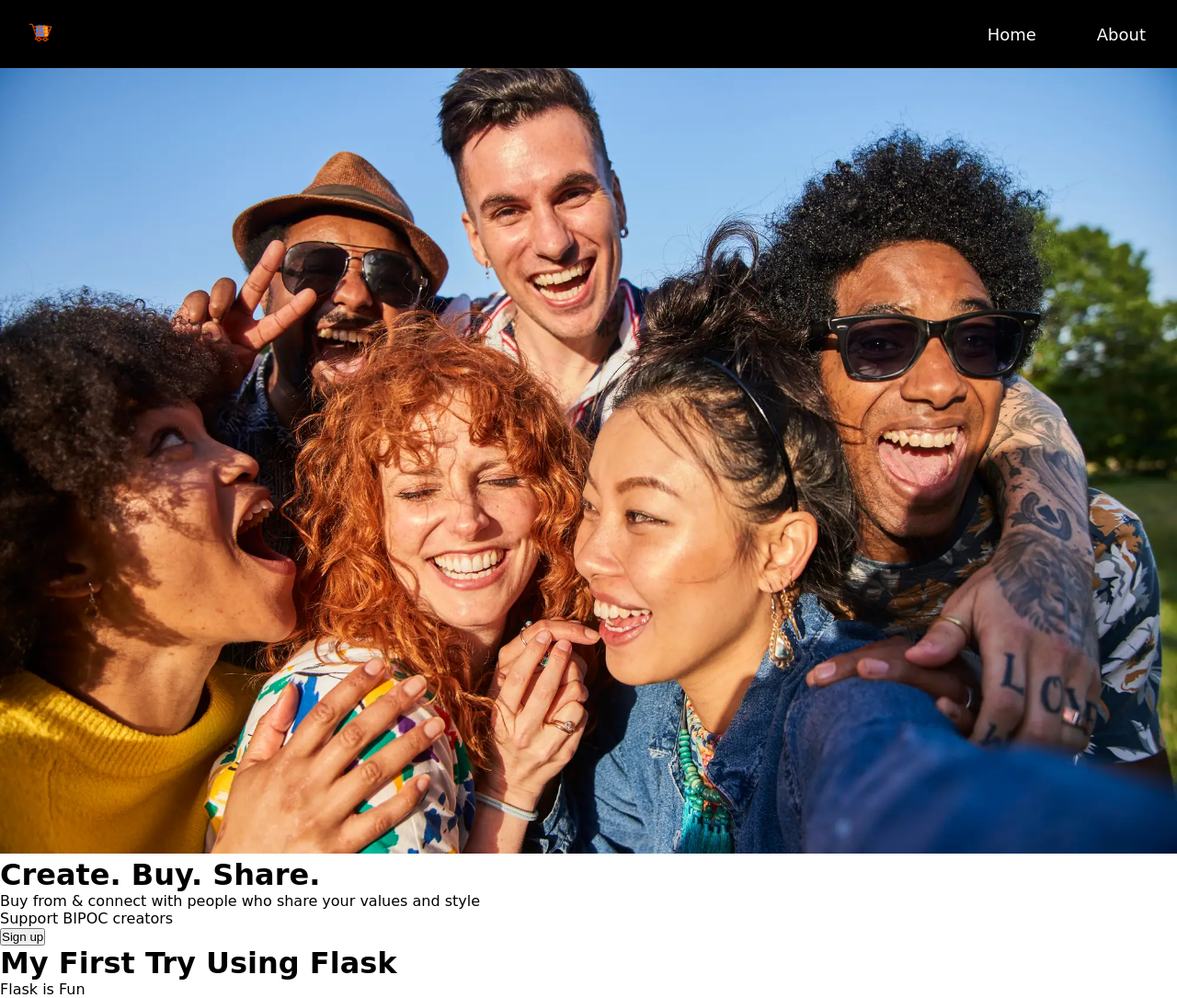
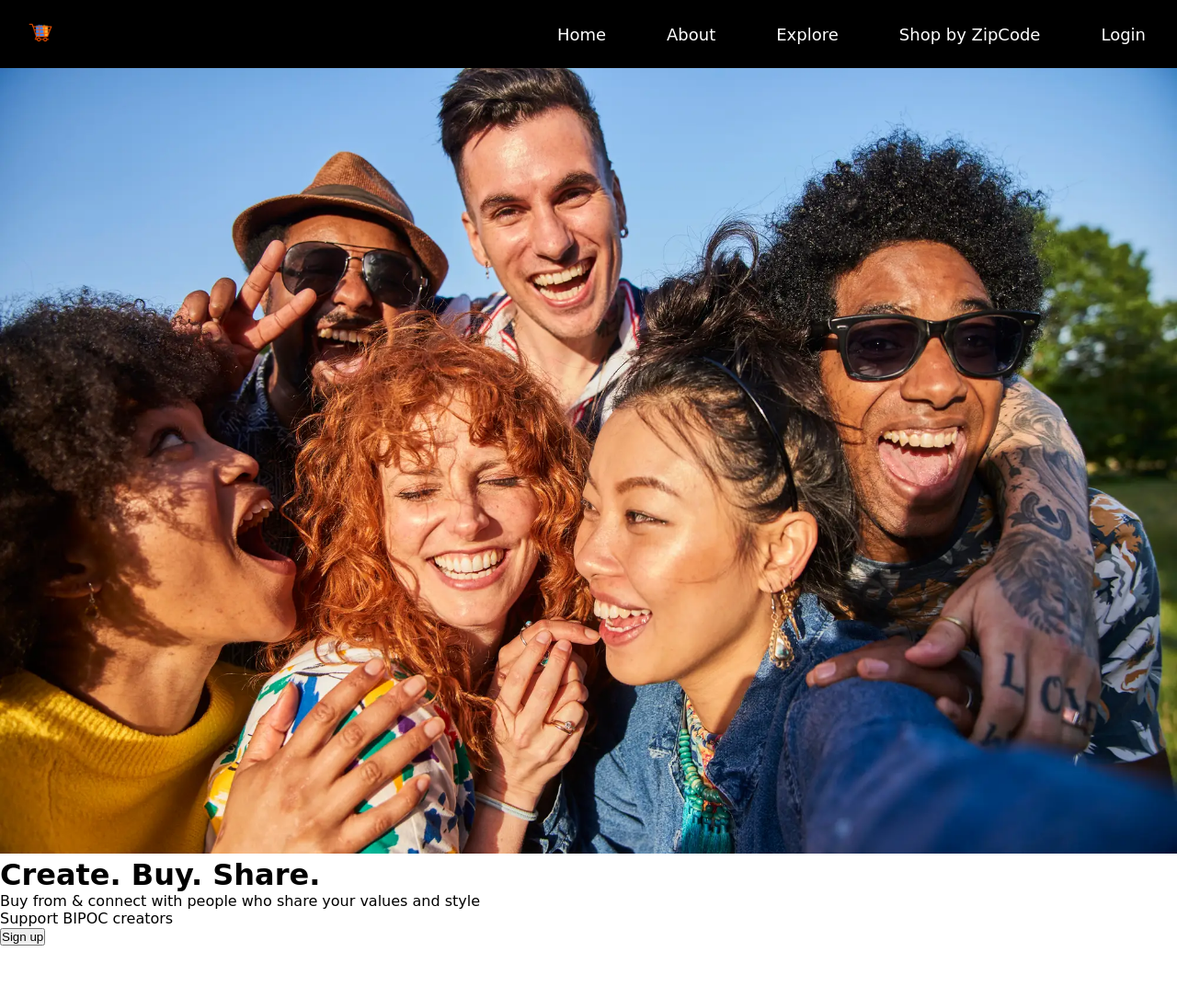
Before and after one commit to Sabina29/Black-Wings-Hacks-2023, a Flask app: page / in a window 1280 px wide. Shown: the whole page at 92% size. After the commit the page ends 1028 px from the top, so only its background shows below. Run offline with Flask 2, Linux system fonts and the light colour scheme.

Commit message:
Update heading on landing page

```diff
--- a/templates/home.html
+++ b/templates/home.html
@@ -12,8 +12,18 @@
     {% extends "template.html" %}
     {% block content %}
 
-    <h1> My First Try Using Flask </h1>
-    <p> Flask is Fun </p>
+    <div class="hero">
+        <img src="static\images\friendshavefun.webp" alt="Smiling friends" />
+        <div class="overlay">
+            <div class="text-container">
+                <h1 class="header-text">Create. Buy. Share.</h1>
+                <p class="header-text">Buy from & connect with people who share your values and style</p>
+                <p class="header-text">Support BIPOC creators</p>
+                <button type="button" class="header-button">Sign up</button>
+            </div>
+        </div>
+
+    </div>
 
     {% endblock %}
 </body>
--- a/templates/template.html
+++ b/templates/template.html
@@ -6,7 +6,7 @@
     <meta http-equiv="X-UA-Compatible" content="IE=edge">
     <meta name="viewport" content="width=device-width, initial-scale=1.0">
     <link rel="stylesheet" href="{{ url_for('static',    filename='css/template.css') }}">
-    <title>Webapp Parent Template</title>
+    <title> MelaMarket </title>
 </head>
 
 <body>
@@ -21,23 +21,14 @@
             <ul class="menu">
                 <li><a href="{{ url_for('home') }}">Home</a></li>
                 <li><a href="{{ url_for('about') }}">About</a></li>
+                <li><a href="#">Explore</a></li>
+                <li><a href="#">Shop by ZipCode</a></li>
+                <li><a href="#">Login</a></li>
 
             </ul>
 
         </nav>
 
-        <div class="hero">
-            <img src="static\images\friendshavefun.webp" alt="Smiling friends" />
-            <div class="overlay">
-                <div class="text-container">
-                    <h1 class="header-text">Create. Buy. Share.</h1>
-                    <p class="header-text">Buy from & connect with people who share your values and style</p>
-                    <p class="header-text">Support BIPOC creators</p>
-                    <button type="button" class="header-button">Sign up</button>
-                </div>
-            </div>
-
-        </div>
     </header>
 
 
```
